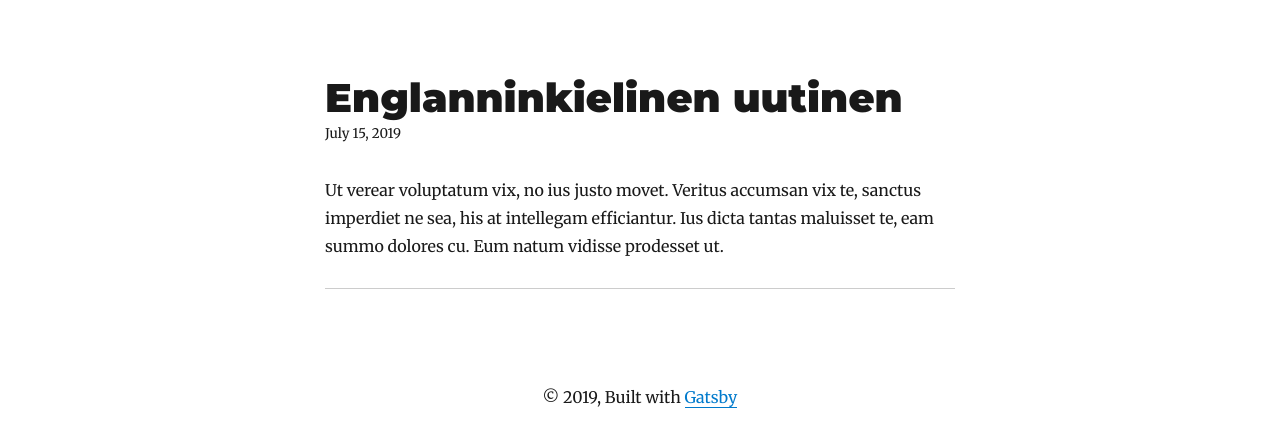
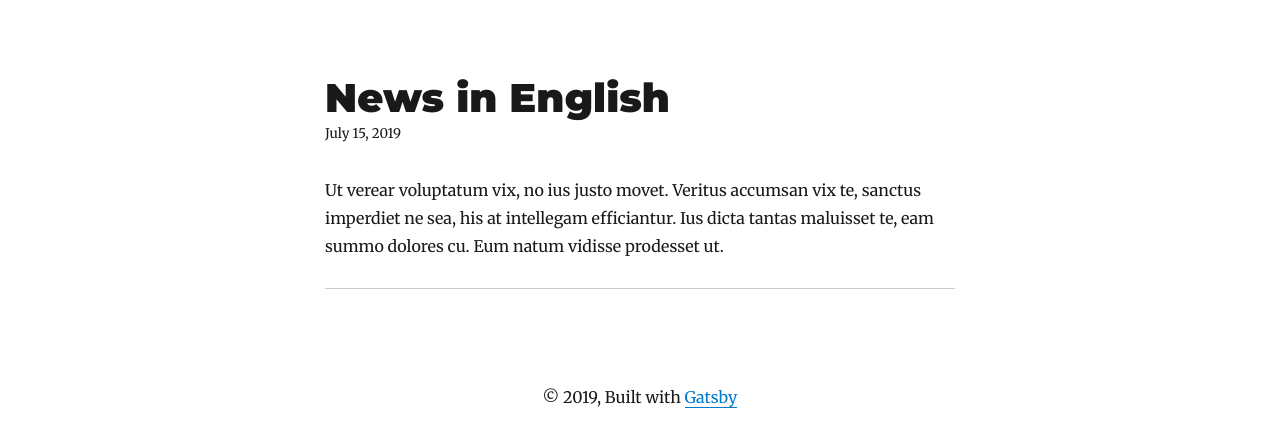
Before and after one commit to JariKorelin/aurafienti, a Gatsby site: page /en/englanninkielinen-uutinen/ in a window 1280 px wide. Shown: the part 400-835 px from the top of the page. Built offline with nearby package versions, Linux system fonts and the light colour scheme; Gatsby itself is replaced by a stand-in of ours; some packages are replaced by stand-ins of ours.

Commit message:
Update Blog - EN “englanninkielinen-uutinen”

```diff
--- a/content/blog/en/englanninkielinen-uutinen.md
+++ b/content/blog/en/englanninkielinen-uutinen.md
@@ -1,6 +1,6 @@
 ---
 locale: en
-title: Englanninkielinen uutinen
+title: News in English
 description: >-
   Ut verear voluptatum vix, no ius justo movet. Veritus accumsan vix te, sanctus
   imperdiet ne sea, his at intellegam efficiantur. Ius dicta tantas maluisset
```
